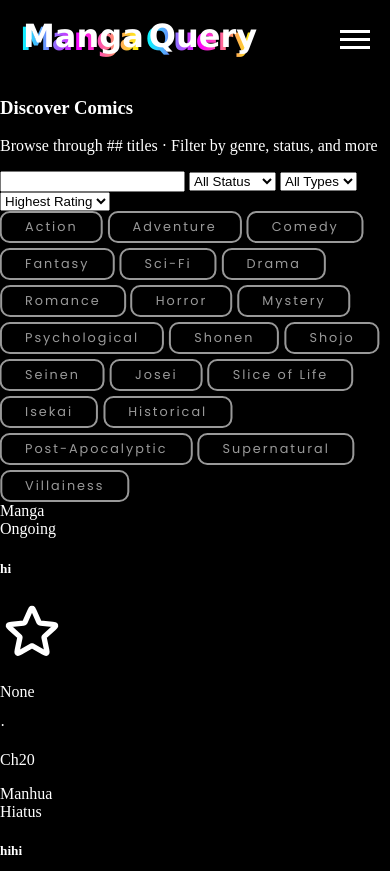
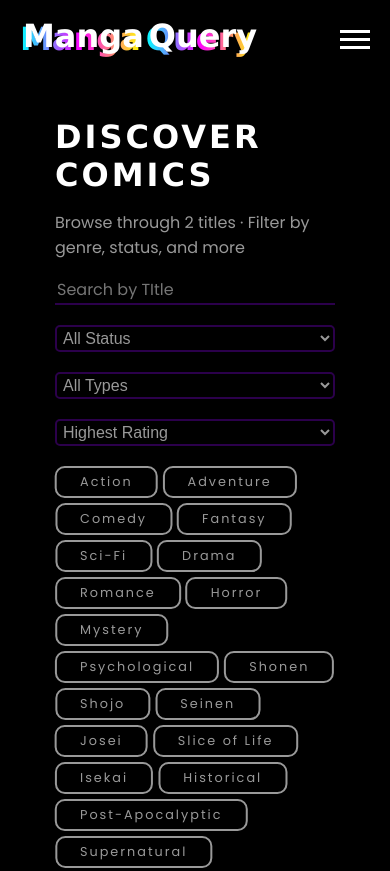
Before and after one commit to VMQ30/MangaLibrary, a Flask app: page /browse in a window 390 px wide; the page is wider, and only the part inside the window is pictured. Shown: the top 871 px of that part. Run offline with Flask 3, Linux system fonts and the light colour scheme; data comes from the database, SQL or seed files in the repository.

Commit message:
Stryled the browse page

```diff
--- a/static/browse.css
+++ b/static/browse.css
@@ -1,5 +1,40 @@
 .browse {
   color: white;
+  display: flex;
+  flex-direction: column;
+  justify-content: flex-start;
+  align-items: center;
+  padding: 40px 20px;
+}
+
+.browse-header,
+.browse-body {
+  width: 80%;
+}
+
+.browse-title h3 {
+  margin: 0;
+  font-size: 2rem;
+  text-transform: uppercase;
+  letter-spacing: 3px;
+  font-family: "Verdana";
+}
+
+.browse-title p {
+  font-family: "Poppins";
+  font-size: 1rem;
+  color: rgba(255, 255, 255, 0.6);
+}
+
+.browse input[type="text"] {
+  font-size: 1rem;
+  background-color: transparent;
+  color: white;
+  font-size: 1rem;
+  font-family: "Poppins";
+  border: none;
+  width: 20%;
+  border-bottom: 2px solid #2b004b;
 }
 
 .browse input[type="checkbox"] {
@@ -32,6 +67,7 @@
   flex-direction: row;
   flex-wrap: wrap;
   gap: 5px;
+  margin-top: 10px;
 
   label {
     margin: 0;
@@ -40,6 +76,14 @@
     color: rgba(255, 255, 255, 0.6);
     line-height: 2rem;
   }
+}
+
+.inputs {
+  margin-bottom: 20px;
+  display: flex;
+  flex-wrap: wrap;
+  flex-direction: row;
+  gap: 20px;
 }
 
 .button-group label {
@@ -63,3 +107,122 @@
   color: white;
   z-index: 800;
 }
+
+.filter-input {
+  background-color: transparent;
+  border: #2b004b 2px solid;
+  border-radius: 5px;
+  color: rgba(255, 255, 255, 0.6);
+  height: 100%;
+  font-size: 1rem;
+  padding: 2px;
+  width: 15%;
+}
+
+.browse-body {
+  width: 80%;
+  padding: 20px;
+  display: grid;
+  grid-template-columns: repeat(auto-fill, minmax(200px, 1fr));
+  gap: 20px;
+}
+
+.card {
+  aspect-ratio: 6/9;
+  background-color: #1f00375f;
+  border: 2px solid #2b004b;
+  border-radius: 5px;
+  position: relative;
+  padding: 15px;
+  cursor: pointer;
+  transition: 0.3s ease;
+  p {
+    margin: 0;
+    color: rgba(255, 255, 255, 0.6);
+  }
+}
+
+.card:hover {
+  transform: scale(1.05);
+  border-color: white;
+}
+
+.background {
+  z-index: 0;
+  position: absolute;
+  top: 0;
+  left: 0;
+  border-radius: 5px;
+  width: 100%;
+  height: 100%;
+  color: white;
+  img {
+    object-fit: cover;
+  }
+}
+
+.card-info {
+  display: relative;
+  z-index: 10;
+  height: 100%;
+  display: flex;
+  flex-direction: column;
+  justify-content: flex-end;
+  gap: 10px;
+}
+.card-info-upper {
+  display: flex;
+  flex-direction: row;
+  align-items: flex-start;
+  gap: 5px;
+
+  div {
+    font-size: 0.7rem;
+    font-family: "Verdana";
+    border-radius: 20px;
+    border: 2px solid #440077;
+    color: white;
+    padding: 5px 10px;
+  }
+}
+.card-info-lower {
+  font-family: "Poppins";
+  font-size: 1rem;
+  h5 {
+    margin: 0;
+    font-family: "Verdana";
+    font-size: 1.5rem;
+    white-space: nowrap;
+    overflow: hidden;
+    text-overflow: ellipsis;
+    width: 100%;
+  }
+  div {
+    display: flex;
+    flex-direction: row;
+  }
+}
+
+.card-info-lower-details {
+  display: flex;
+  flex-direction: row;
+  width: 100%;
+  justify-content: space-between;
+}
+.ratings {
+  display: flex;
+  align-items: center;
+  svg {
+    width: 25px;
+    height: 25px;
+  }
+}
+
+@media (max-width: 768px) {
+  .inputs {
+    input,
+    select {
+      width: 100% !important;
+    }
+  }
+}
--- a/templates/browse.html
+++ b/templates/browse.html
@@ -6,13 +6,20 @@ styles %}
   <div class="browse-header">
     <div class="browse-title">
       <h3>Discover Comics</h3>
-      <p>Browse through ## titles · Filter by genre, status, and more</p>
+      <p>
+        Browse through {{ comic_list|length }} titles · Filter by genre, status,
+        and more
+      </p>
     </div>
 
     <div class="browse-filters">
       <form action="/browse" method="POST" id="filter-form">
-        <div>
-          <input type="textbox" name="search-title" />
+        <div class="inputs">
+          <input
+            type="text"
+            name="search-title"
+            placeholder="Search by TItle"
+          />
           <select class="filter-input" name="comic_status">
             <option value="">All Status</option>
             {% for status in comic_status %}
--- a/templates/partials/comic-grid.html
+++ b/templates/partials/comic-grid.html
@@ -1,6 +1,9 @@
 {% if comic_list %} {% for item in comic_list %}
 <div class="card-wrapper">
   <div class="card">
+    <div class="background">
+      <img src="{{item.cover_image}}" alt="{{item.title}} cover" />
+    </div>
     <div class="card-info">
       <div class="card-info-upper">
         <div class="comic-type">{{item.type_name}}</div>
@@ -8,7 +11,7 @@
       </div>
       <div class="card-info-lower">
         <h5>{{item.title}}</h5>
-        <div>
+        <div class="card-info-lower-details">
           <div class="ratings">
             <svg
               width="64px"
```
Also changed, not shown: 1 other file.
